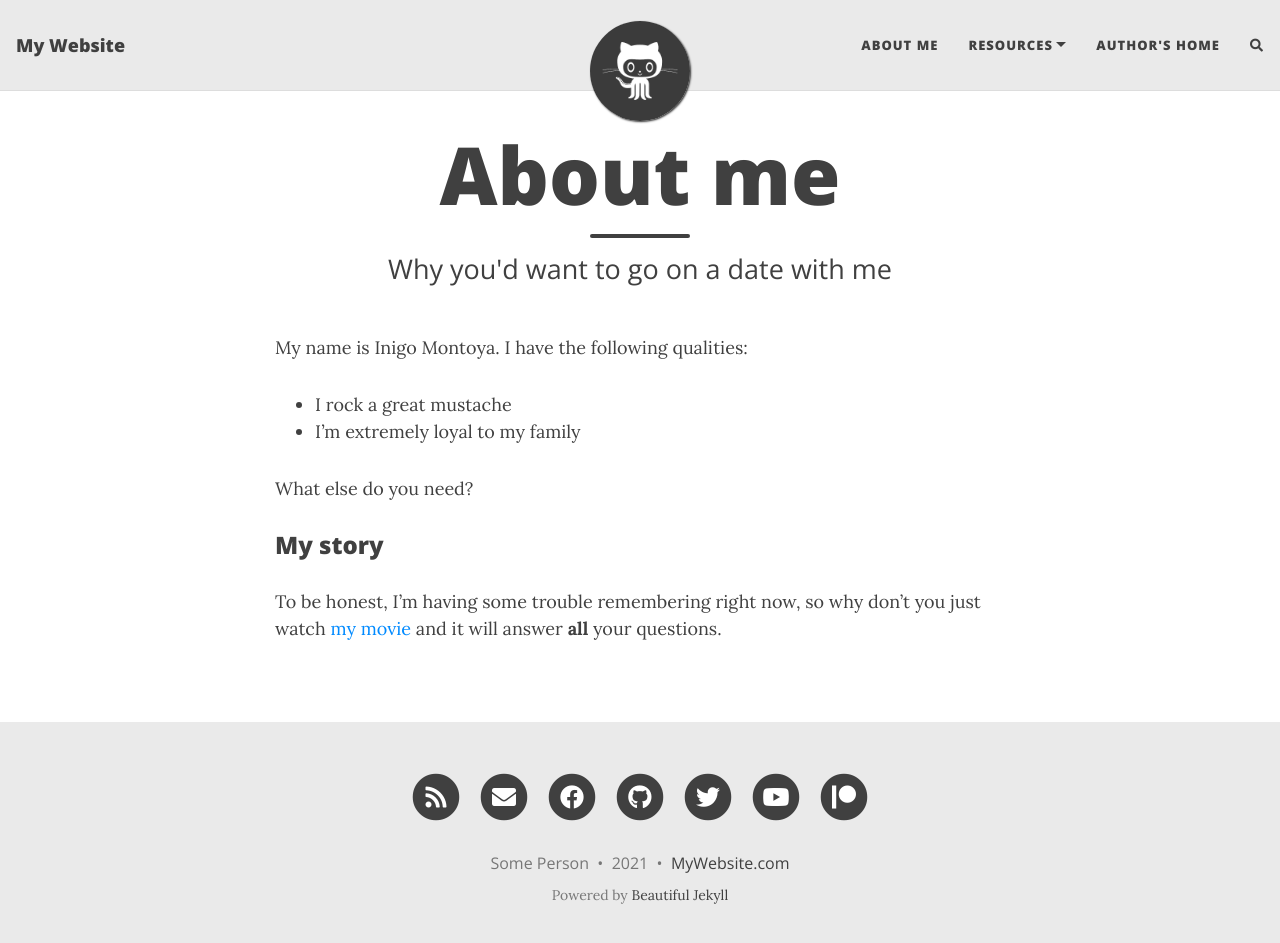
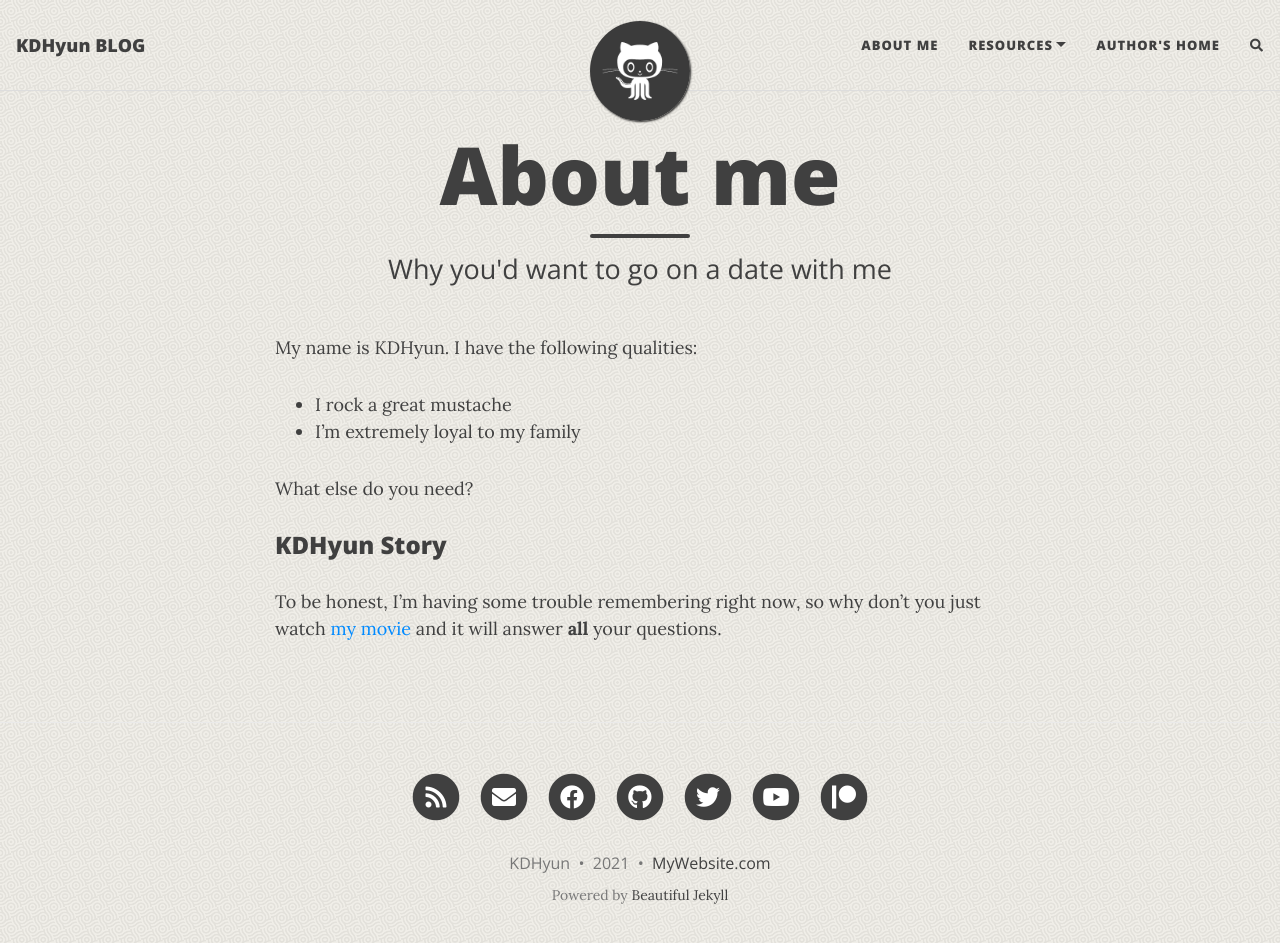
Before and after one commit to kdhyu/kdhyu.github.io, a Jekyll site: the page built from aboutme.md, in a window 1280 px wide and 956 px high. Shown: the top 943 px of the window. Built offline with Jekyll 4.4.1, drawn with Linux system fonts in a browser that asks for light colours; nearby versions of some CDN libraries; comment, search, counter and statistics services are not loaded.

Commit message:
Second Commit

```diff
--- a/_config.yml
+++ b/_config.yml
@@ -6,10 +6,10 @@
 # --- Required options --- #
 
 # Name of website
-title: My Website
+title: KDHyun BLOG
 
 # Your name to show in the footer
-author: Some Person
+author: KDHyun
 
 # --- List of links in the navigation bar --- #
 
@@ -39,7 +39,7 @@ round-avatar: true
 # Select the social network links that you want to show in the footer.
 # Uncomment the links you want to show and add your information to each one.
 social-network-links:
-  email: "someone@example.com"
+  email: "kdhyun2518@gmail.com"
   rss: true  # remove this line if you don't want to show an RSS link at the bottom
   facebook: deanattali
   github: daattali
@@ -116,9 +116,9 @@ footer-hover-col: "#0085A1"
 # Alternatively, the navbar, footer, and page background can be set to an image
 # instead of colour
 
-#navbar-img: "/assets/img/bgimage.png"
-#footer-img: "/assets/img/bgimage.png"
-#page-img: "/assets/img/bgimage.png"
+navbar-img: "/assets/img/bgimage.png"
+footer-img: "/assets/img/bgimage.png"
+page-img: "/assets/img/bgimage.png"
 
 # Suggest a colour for mobile browsers to use as the browser's theme. This is only supported by a few mobile browsers.
 #mobile-theme-col: "#0085A1"
@@ -212,7 +212,7 @@ date_format: "%B %-d, %Y"
 # --- You don't need to touch anything below here (but you can if you want) --- #
 
 # Output options (more information on Jekyll's site)
-timezone: "America/Toronto"
+timezone: "Korea/Seoul"
 markdown: kramdown
 highlighter: rouge
 permalink: /:year-:month-:day-:title/
--- a/aboutme.md
+++ b/aboutme.md
@@ -4,13 +4,13 @@ title: About me
 subtitle: Why you'd want to go on a date with me
 ---
 
-My name is Inigo Montoya. I have the following qualities:
+My name is KDHyun. I have the following qualities:
 
 - I rock a great mustache
 - I'm extremely loyal to my family
 
 What else do you need?
 
-### My story
+### KDHyun Story
 
 To be honest, I'm having some trouble remembering right now, so why don't you just watch [my movie](https://en.wikipedia.org/wiki/The_Princess_Bride_%28film%29) and it will answer **all** your questions.
```
